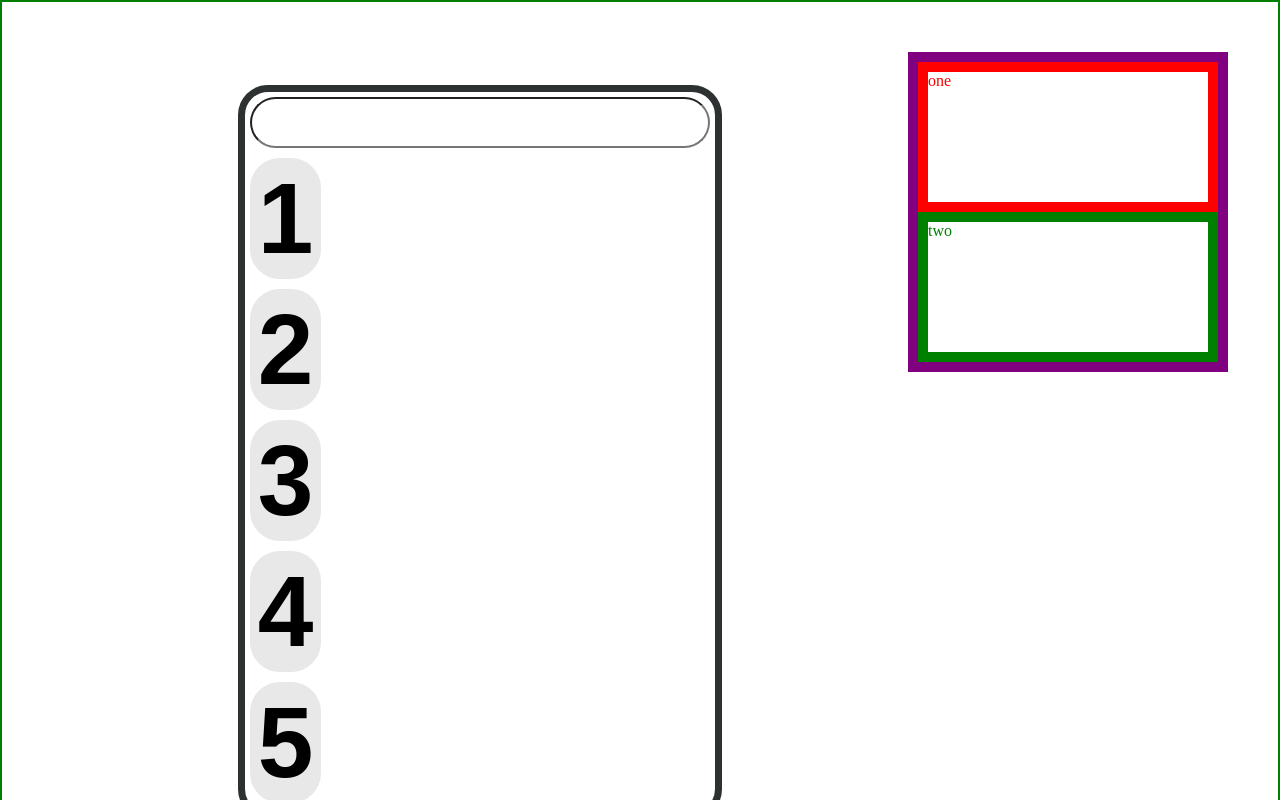
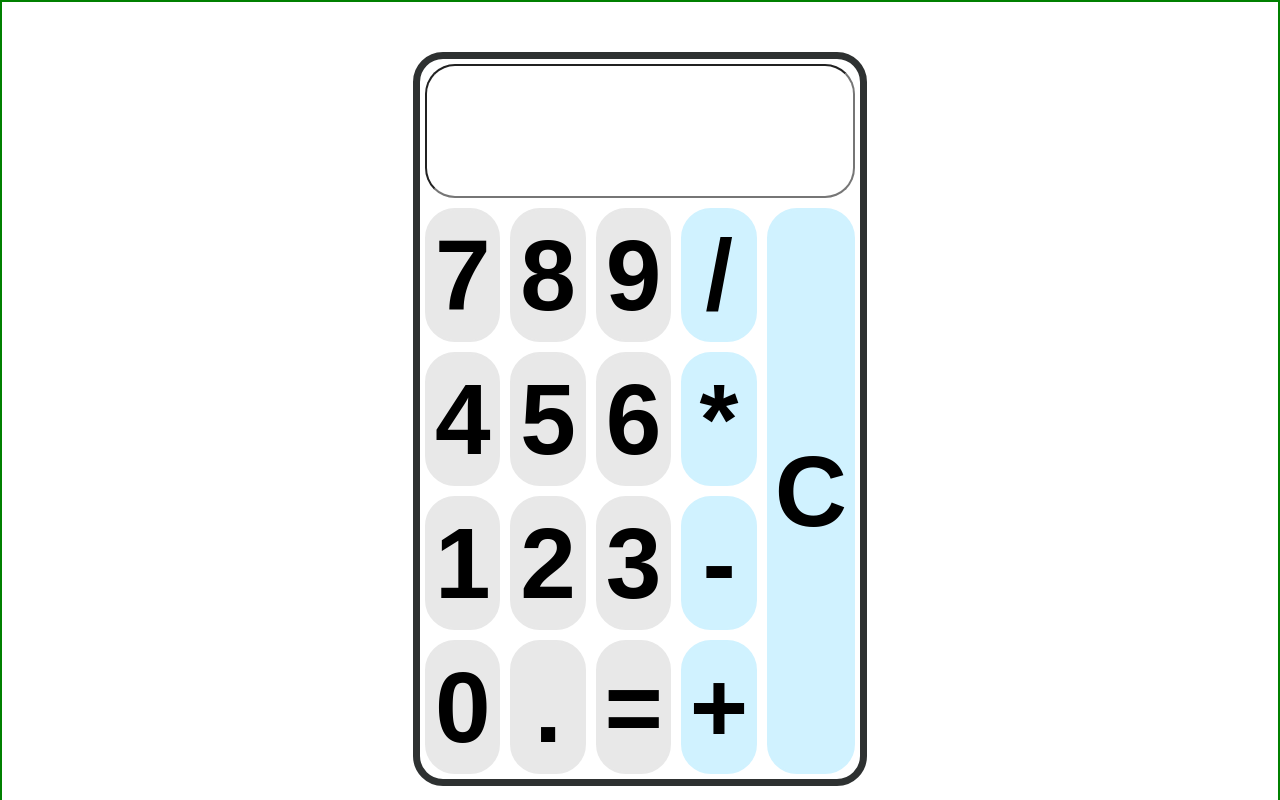
Before and after one commit to VadimSchmitz/react-calculator, a React (Create React App) app: page / in a window 1280 px wide. Built offline with nearby package versions, Linux system fonts and the light colour scheme.

Commit message:
done finally

```diff
--- a/src/App.js
+++ b/src/App.js
@@ -1,16 +1,11 @@
 import React from "react";
 import "./index.css";
-import Calculator from './Components/Calculator'
+import Calculator from "./Components/Calculator";
 
 function App() {
   return (
-    <div className='body'>
-      <Calculator/>
-
-      <div className='nigger'>
-      <div className='one'>one</div>
-      <div className='two'>two</div>
-      </div>
+    <div className="body">
+        <Calculator />
     </div>
   );
 }
--- a/src/Components/Calculator.js
+++ b/src/Components/Calculator.js
@@ -1,5 +1,4 @@
 import React, { useState } from "react";
-import CalculatorTotal from "./CalculatorTotal";
 import CalculatorKeyPad from "./CalculatorKeyPad";
 
 export default function Calculator() {
@@ -19,12 +18,10 @@ export default function Calculator() {
     }
   };
 
-  console.log(calculation)
+  return (
 
-  return (
-    <div className='calculator'>
-      <CalculatorTotal total={calculation}/>
-      <CalculatorKeyPad onClick={onClick} />
+    <div>
+      <CalculatorKeyPad  onClick={onClick} calculation={calculation}/>
     </div>
   );
 }
--- a/src/Components/CalculatorKeyPad.js
+++ b/src/Components/CalculatorKeyPad.js
@@ -1,31 +1,29 @@
 import React from 'react'
 import "../index.css";
+import CalculatorTotal from './CalculatorTotal'
 
-export default function CalculatorKeyPad({onClick}) {
+export default function CalculatorKeyPad({onClick, calculation}) {
     return (
-        <div className='numbers'>
+        <div className='calculator'>
+            <CalculatorTotal calculation={calculation}/>
 
-
-
-            <button className="light-grey b1" name='1' onClick={e=>onClick(e.target.name)}>1</button>
-            <button className="light-grey b2" name='2' onClick={e=>onClick(e.target.name)}>2</button>
-            <button className="light-grey b3" name='3' onClick={e=>onClick(e.target.name)}>3</button>
-            <button className="light-grey b4" name='4' onClick={e=>onClick(e.target.name)}>4</button>
-            <button className="light-grey b5" name='5' onClick={e=>onClick(e.target.name)}>5</button>
-            <button className="light-grey b6" name='6' onClick={e=>onClick(e.target.name)}>6</button>
-            <button className="light-grey b7" name='7' onClick={e=>onClick(e.target.name)}>7</button>
-            <button className="light-grey b8" name='8' onClick={e=>onClick(e.target.name)}>8</button>
-            <button className="light-grey b9" name='9' onClick={e=>onClick(e.target.name)}>9</button>
-            <button className="light-grey b0" name='0' onClick={e=>onClick(e.target.name)}>0</button>
-            <button className="light-blue bx" name='*' onClick={e=>onClick(e.target.name)}>*</button>
-            <button className="light-blue b-" name='-' onClick={e=>onClick(e.target.name)}>-</button>
-            <button className="light-grey beq" name='=' onClick={e=>onClick(e.target.name)}>=</button>
-            <button className="light-blue bpl" name='+' onClick={e=>onClick(e.target.name)}>+</button>
-            <button className="light-blue bc" name='C' onClick={e=>onClick(e.target.name)}>C</button>
-            <button className="light-blue bdiv" name='/' onClick={e=>onClick(e.target.name)}>/</button>
-            <button className="light-grey bdot" name='.' onClick={e=>onClick(e.target.name)}>.</button>
-
-
+            <button className="light-grey button-1" name='1' onClick={e=>onClick(e.target.name)}>1</button>
+            <button className="light-grey button-2" name='2' onClick={e=>onClick(e.target.name)}>2</button>
+            <button className="light-grey button-3" name='3' onClick={e=>onClick(e.target.name)}>3</button>
+            <button className="light-grey button-4" name='4' onClick={e=>onClick(e.target.name)}>4</button>
+            <button className="light-grey button-5" name='5' onClick={e=>onClick(e.target.name)}>5</button>
+            <button className="light-grey button-6" name='6' onClick={e=>onClick(e.target.name)}>6</button>
+            <button className="light-grey button-7" name='7' onClick={e=>onClick(e.target.name)}>7</button>
+            <button className="light-grey button-8" name='8' onClick={e=>onClick(e.target.name)}>8</button>
+            <button className="light-grey button-9" name='9' onClick={e=>onClick(e.target.name)}>9</button>
+            <button className="light-grey button-0" name='0' onClick={e=>onClick(e.target.name)}>0</button>
+            <button className="light-blue button-multiply" name='*' onClick={e=>onClick(e.target.name)}>*</button>
+            <button className="light-blue button-minus" name='-' onClick={e=>onClick(e.target.name)}>-</button>
+            <button className="light-grey button-equals" name='=' onClick={e=>onClick(e.target.name)}>=</button>
+            <button className="light-blue button-plus" name='+' onClick={e=>onClick(e.target.name)}>+</button>
+            <button className="light-blue button-clear" name='C' onClick={e=>onClick(e.target.name)}>C</button>
+            <button className="light-blue button-divide" name='/' onClick={e=>onClick(e.target.name)}>/</button>
+            <button className="light-grey button-dot" name='.' onClick={e=>onClick(e.target.name)}>.</button>
         </div>
     )
 }
--- a/src/Components/CalculatorTotal.js
+++ b/src/Components/CalculatorTotal.js
@@ -1,7 +1,7 @@
 import React from "react";
 
-export default function CalculatorTotal({ total }) {
+export default function CalculatorTotal({calculation}) {
   return (
-      <input className='calculator-input' value={total} readOnly></input>
+      <input className='calculator-input' value={calculation} readOnly></input>
   );
 }
--- a/src/index.css
+++ b/src/index.css
@@ -70,6 +70,26 @@ button, .calculator-input {
     justify-items: center;
 }
 
+
+.test{
+  display: grid;
+  grid-template-rows: repeat(1, 1fr);
+  grid-template-columns: repeat(1, 1fr);
+  grid-template-areas:
+    "top"
+    "bot"
+;}
+
+.input{
+  grid-area: top;
+}
+
+
+.keypad{
+  grid-area: bottom;
+}
+
+
 .calculator {
   min-width: 440px;
   min-height: 700px;
@@ -90,82 +110,59 @@ button, .calculator-input {
     "zero dot equals plus clear";
 }
 
-.one{
-  color: red;
-  border: solid 10px red;
-  grid-area: one;
-}
-.two{
-  color: green;
-  border: solid 10px green;
-  grid-area: two;
-}
-.nigger{
-  width: 300px;
-  height: 300px;
-  border: solid 10px purple;
-  display: grid;
-
-  grid-template-rows: repeat(2, 1fr);
-  grid-template-columns: repeat(2, 1fr);
-  grid-template-areas:
-    "one one"
-    "two two"
-;
-}
 
 .calculator-input {
   grid-area: i;
 }
-.b1{
+.button-1{
   grid-area: one;
 }
-.b2{
+.button-2{
   grid-area: two;
 }
-.b3{
+.button-3{
   grid-area: three;
 }
-.b4{
+.button-4{
   grid-area: four;
 }
-.b5{
+.button-5{
   grid-area: five;
 }
-.b6{
+.button-6{
   grid-area: six;
 }
-.b7{
+.button-7{
   grid-area: seven;
 }
-.b8{
+.button-8{
   grid-area: eight;
 }
-.b9{
+.button-9{
   grid-area: nine;
 }
-.b0{
+.button-0{
   grid-area: zero;
 }
-.bx{
+.button-multiply{
   grid-area: multiply;
 }
-.b-{
+.button-minus{
   grid-area: minus;
 }
-.beq{
+.button-equals{
   grid-area: equals;
 }
-.bpl{
+.button-plus{
   grid-area: plus;
 }
-.bc{
+.button-clear{
   grid-area: clear;
 }
-.bdiv{
+.button-divide{
   grid-area: divide;
 }
-.bdot{
+.button-dot{
   grid-area: dot;
 }
 
```
